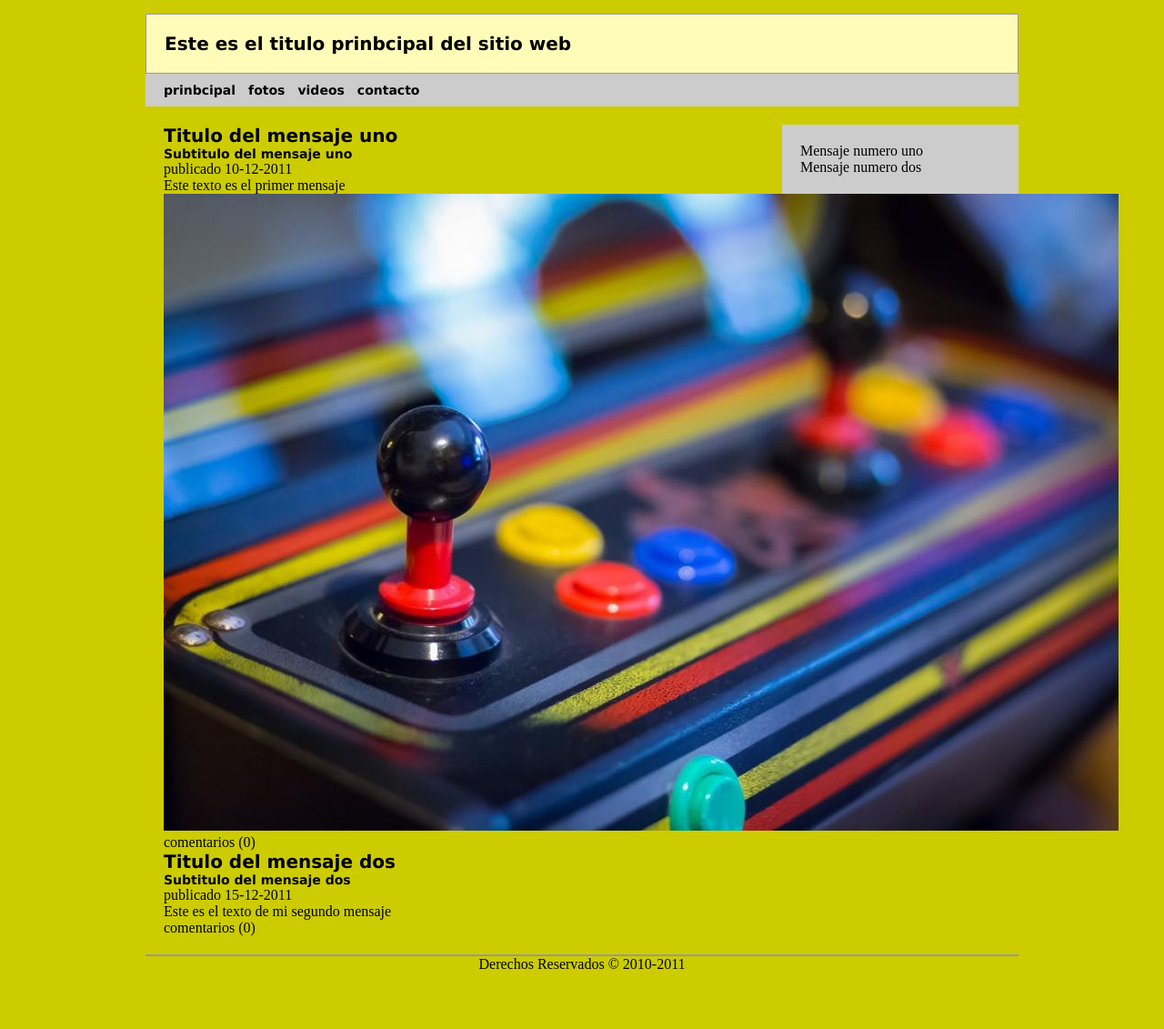
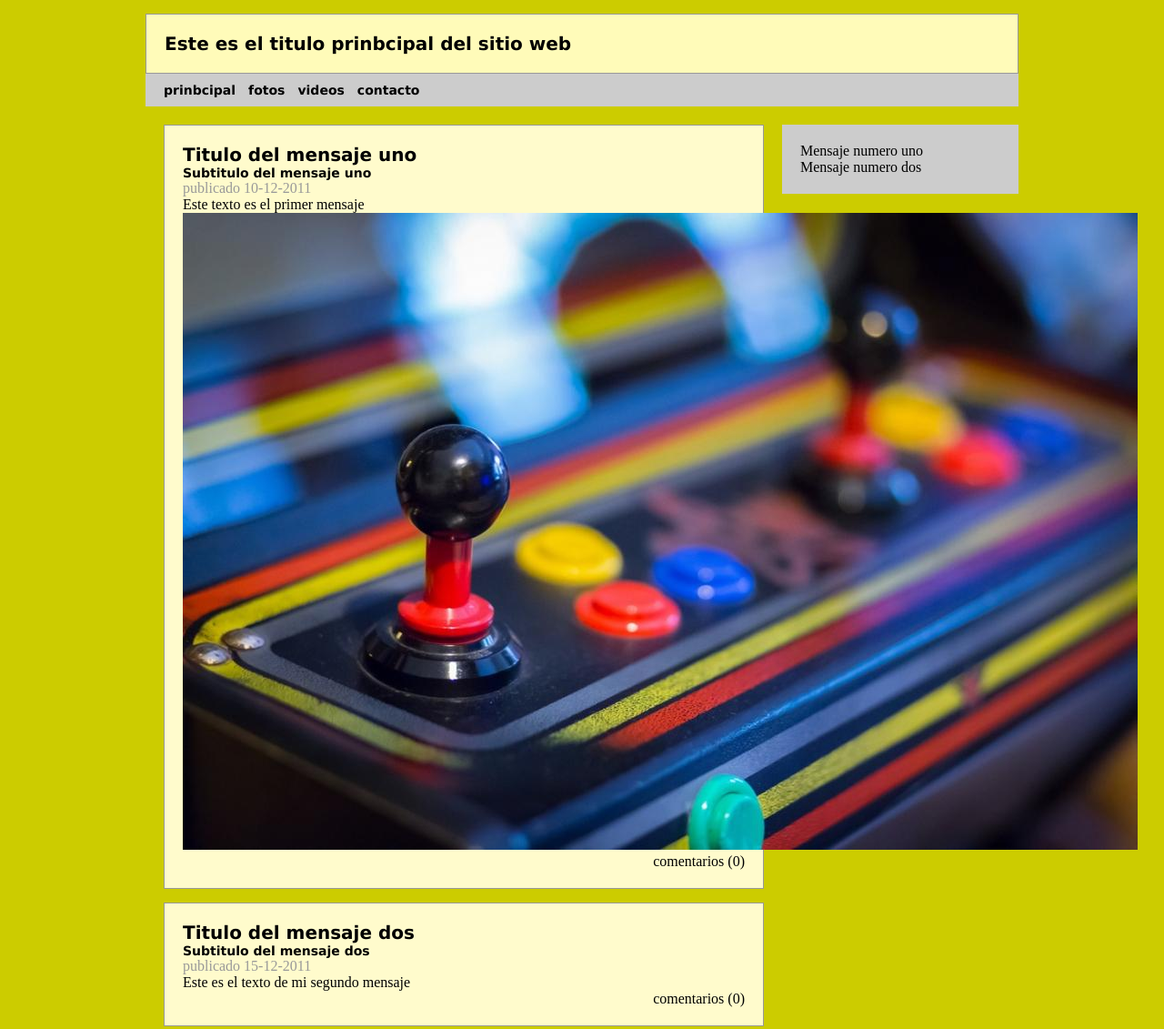
Before and after one commit to omega7243/omega7243.github.io, a plain HTML site: page principal.html in a window 1280 px wide. Shown: the top 1131 px of the page at 91% size. Before the commit the page ends 1084 px from the top, so only its background shows below. Drawn offline with Linux system fonts and the light colour scheme.

Commit message:
color 34

```diff
--- a/style/style.css
+++ b/style/style.css
@@ -54,3 +54,18 @@ text-align: center;
 padding:20;
 border-top:2px solid #999999 ;
 }
+article {
+background: #FFFBCC;
+border:1px solid #999999;
+padding: 20px;
+margin-bottom: 15px;
+}
+article footer {
+text-align: right;
+}
+time{
+color: #999999;
+}
+figcaption {
+font: italic 14px verdana, sans-serif;
+}
```
